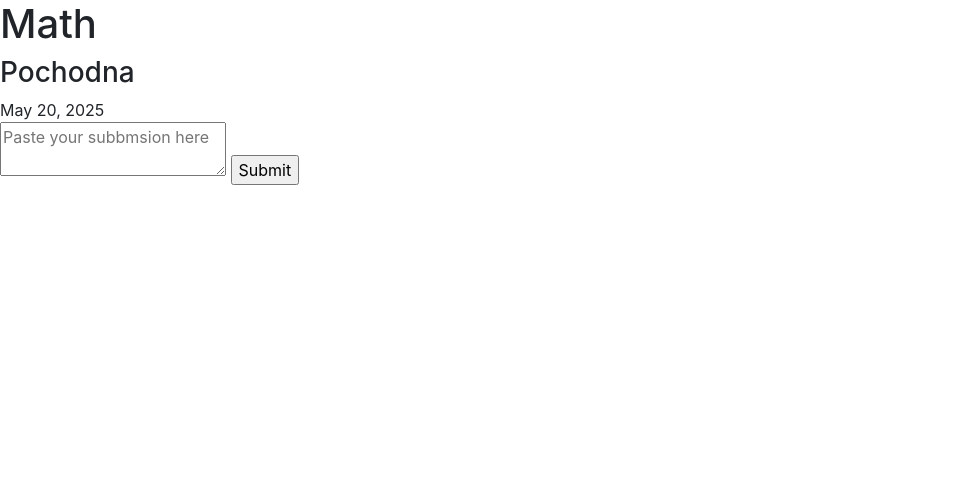
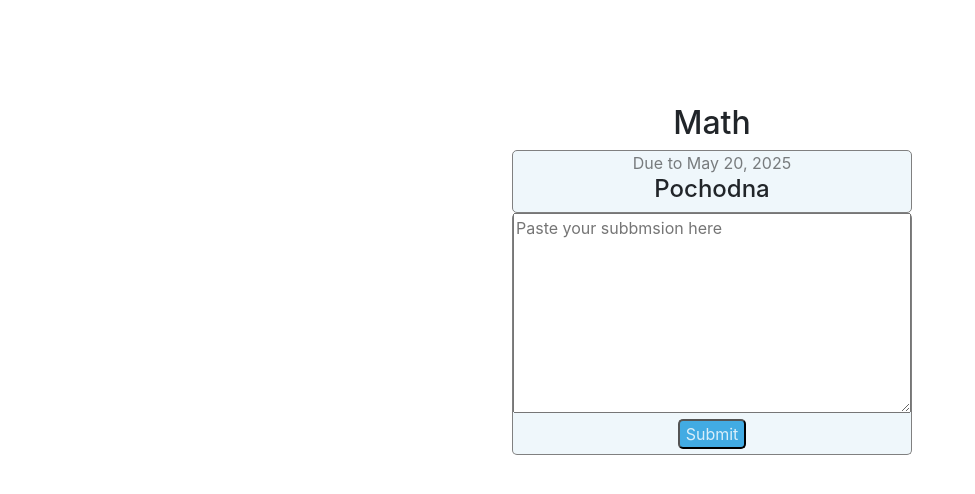
Before and after one commit to legolasbb/final-cs50, a Django app: template classroom/templates/classroom/submission.html in a window 1280 px wide. Shown: the part 56-550 px from the top of the page, without its empty margins (0-975 px from the left). Run offline with Django 4.2, Linux system fonts and the light colour scheme; the template is opened without the code that fills it: values that come from a table or form of the project are taken from there, others are empty; data comes from the database, SQL or seed files in the repository; both versions use the stored data as it was after the commit; tables that the repository leaves empty hold one stand-in row (values such as "Sample post"); some libraries are stand-ins or nearby versions.

Commit message:
styles for student. grades, homework view and submission

```diff
--- a/classroom/static/classroom/style.css
+++ b/classroom/static/classroom/style.css
@@ -44,12 +44,27 @@
 }
 
 .homework_display{
-    margin-left: 5px;
+    background-color: rgba(235, 245, 250, 0.8);
+    margin-left: 5%;
     margin-top: 20px;
     border-style: solid;
     border-radius: 15px;
+    border-color: rgba(181, 182, 182, 0.8);
     padding: 5px;
     max-width: 85%;
+}
+
+.homework-contents{
+    width: 100%;
+    right: 70%;
+    text-align: left;
+}
+
+.homework-submit-button{
+    border-style: solid;
+    border-radius: 5px;
+    border-color: #42abe3;
+    background-color: #42abe3;
 }
 
 .grade_view{
@@ -69,4 +84,59 @@
     border-radius: 4px  ;
     border-width: 2px;
     padding: 4px;
+    color: white;
 }
+
+#homework-page{
+    position: absolute;
+    left: 40%;
+    top: 20%;
+}
+
+.homework-box{
+    border-style: solid;
+    border-color: gray;
+    border-width: 1px;
+    border-radius: 5px;
+    width: 400px;
+    text-align: center;
+    background-color: rgba(235, 245, 250, 0.8);
+}
+
+#homework-content{
+    width: 100%;
+    height: 200px;
+}
+
+#homework-submit{
+    background-color: #42abe3;
+    color: rgba(255, 255, 255, 0.8);
+    border-radius: 5px;
+    margin-bottom: 5px;
+}
+
+.subject-page{
+    display: flex;
+    width: 100%;
+    height: 100px;
+    margin-bottom: 20px;
+}
+
+.subject-box{
+    width: 50%;
+    padding-top: 10px;
+    background-color: rgba(239, 239, 239, 0.6);
+}
+
+.average{
+    width: fit-content;
+    background-color: white;
+    font-size: 20px;
+}
+
+.grades-box{
+    height: 100%;
+    width: 60%;
+    background-color: white;
+    padding-left: 20px;
+}
--- a/classroom/templates/classroom/st_grade.html
+++ b/classroom/templates/classroom/st_grade.html
@@ -9,12 +9,12 @@
 
 {%block body%}
     {%for subject in subjects%}
-        <h2>{{subject.1}}</h2>
+        <h2>{{subject}}</h2>
         {%for student in students%}
             <h6>{{student.first_name}} {{student.last_name}}</h6>
             {% for grade in grades %}
                 {% if grade.submission.student == student%}
-                    {% if grade.submission.homework.subject == subject.0 %}
+                    {% if grade.submission.homework.get_subject_display == subject %}
                         <div class="grade" data-score="{{grade.grade}}">{{grade.grade}}</div>
                     {%endif%}
                 {%endif%}
--- a/classroom/templates/classroom/submission.html
+++ b/classroom/templates/classroom/submission.html
@@ -9,12 +9,18 @@
 
 {%block body%}
     {{message}}
-    <h1>{{homework.get_subject_display}}</h1>
-    <h3>{{homework.content}}</h3>
-    {{homework.deadline}}
-    <form action="" method="POST">
-        {%csrf_token%}
-        <textarea name="content" placeholder="Paste your subbmsion here"></textarea>
-        <input type="submit" name="submit">
-    </form>
+    <div id="homework-page">
+        <h2 style="text-align: center;">{{homework.get_subject_display}}</h1>
+        <div class="homework-box">
+            <div style="color: rgba(0, 0, 0, 0.5);">Due to {{homework.deadline}}</div>
+            <h4>{{homework.content}}</h3>
+        </div>
+        <div class="homework-box" style="border-top-width: 0px;">
+            <form action="" method="POST">
+                {%csrf_token%}
+                <textarea id="homework-content" name="content" placeholder="Paste your subbmsion here"></textarea>
+                <input id="homework-submit" type="submit" name="submit">
+            </form>
+        </div>
+    </div>
 {%endblock%}
```
Also changed, not shown: classroom/static/classroom/colors.js (+7 -2 lines), classroom/templates/classroom/homework.html (+8 -6 lines), classroom/templates/classroom/su_grade.html (+12 -4 lines), classroom/views.py (+5 -2 lines), db.sqlite3.
